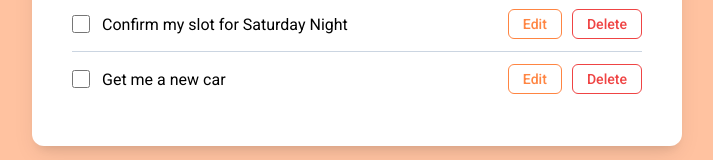
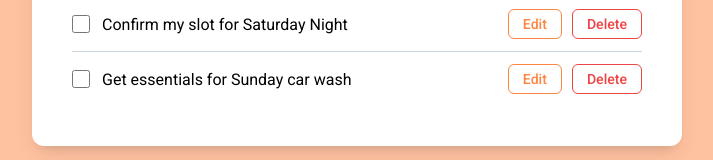
Before and after one commit to Ammisettychamu33/enhancement-of-simple-todos, a React (Create React App) app: page / in a window 1280 px wide. Shown: the part 559-719 px from the top of the page, without its empty margins (283-996 px from the left). Built offline with nearby package versions, Linux system fonts and the light colour scheme.

Commit message:
Update item 8 initial title to Get essentials for Sunday car wash to complete initialTodoList

```diff
--- a/src/components/SimpleTodos/index.jsx
+++ b/src/components/SimpleTodos/index.jsx
@@ -41,7 +41,7 @@ const initialTodosList = [
   },
   {
     id: 8,
-    title: 'Get me a new car',
+    title: 'Get essentials for Sunday car wash',
     isCompleted: false,
   },
 ]
```
